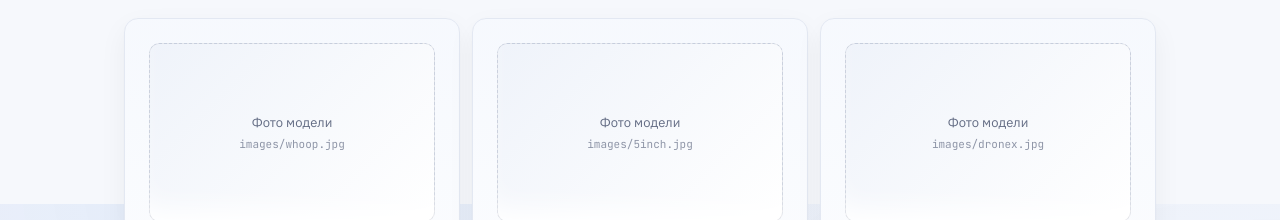
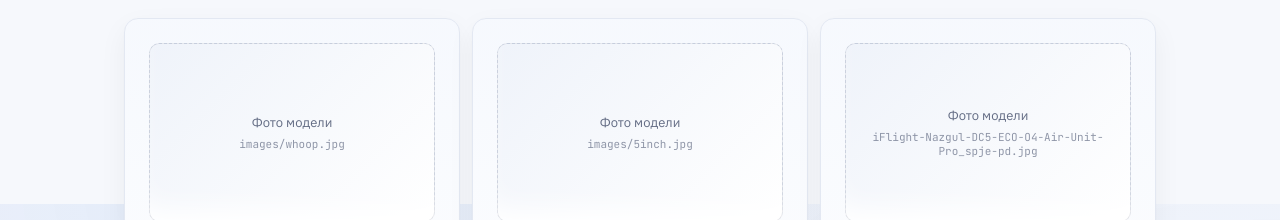
Before and after one commit to Andrey648/droneXX, a plain HTML site: page index.html in a window 1280 px wide. Shown: the part 4596-4816 px from the top of the page. Drawn offline with Linux system fonts and the light colour scheme.

Commit message:
Update index.html

```diff
--- a/index.html
+++ b/index.html
@@ -380,7 +380,7 @@ nav{position:sticky;top:0;z-index:20;background:transparent;padding:calc(env(saf
       <div class="card">
         <div class="model-photo-wrap">
           <img class="model-photo" src="images/dronex.jpg" alt="DRONEX" onerror="this.style.display='none';this.nextElementSibling.style.display='flex'">
-          <div class="model-photo-fallback">Фото модели<br><span>images/dronex.jpg</span></div>
+          <div class="model-photo-fallback">Фото модели<br><span>iFlight-Nazgul-DC5-ECO-O4-Air-Unit-Pro_spje-pd.jpg</span></div>
         </div>
         <h3 style="font-size:17px;margin-top:14px">DRONEX</h3>
         <p style="font-size:13px;color:var(--muted);margin-top:4px">Собственная разработка</p>
```
